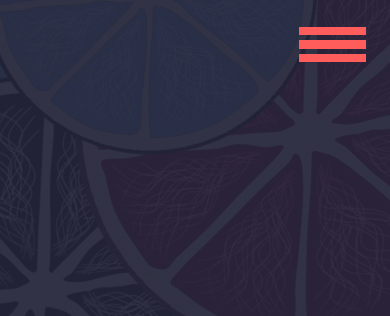
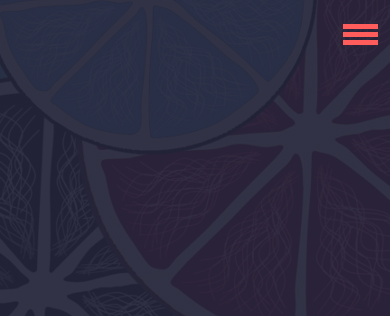
Before and after one commit to pomelodev/web-personal, a website: page index.html in a window 390 px wide. Shown: the top 316 px of the page. Drawn offline with nearby package versions, Linux system fonts and the light colour scheme.

Commit message:
Header fixed y Header Mobile

```diff
--- a/index.css
+++ b/index.css
@@ -11,6 +11,10 @@ section{
 
 h1{
     font-family: 'Open Sans', sans-serif;
+}
+
+.section-prueba{
+    height: 100vh;
 }
 
 /*________________HEADER_________________*/
@@ -27,6 +31,14 @@ header{
 .header-logo{
     width: 12%;
     visibility: hidden;
+}
+
+.header-fixed{
+    position: fixed;
+}
+
+.header-logo-fixed{
+    visibility: visible;
 }
 
 nav{
@@ -50,6 +62,10 @@ nav{
     background-color: white;
     padding: 3.5vh 1%;
     color: rgb(28,30,55);
+}
+
+.header-mobile{
+    display: none;
 }
 
 
@@ -95,8 +111,24 @@ nav{
 @media (max-width: 768px){
 
     /*HEADER 768*/
+    .header-logo{
+        display:none;
+    }
 
-    header, nav{
+
+    nav{
+        width: 100%;
+    }
+
+    .header-mobile{
+        display: flex;
+        justify-content: space-between;
+        width: 100%;
+    }
+
+    .header-mobile-logo{
+        width: 50%;
+        visibility: hidden;
     }
 
     .nav-elements{
@@ -106,9 +138,9 @@ nav{
         display: none;
     }
     .menu-button-part{
-        width: 8vh;
-        height: 1vh;
-        margin-top: 5px;
+        width: 35px;
+        height: 5px;
+        margin-bottom: 3px;
         background-color: #ff5c5c;
     }
 
--- a/index.html
+++ b/index.html
@@ -11,11 +11,12 @@
 </head>
 <body>
     <div class="fondo-pomelos">
-        <header>
-            <img src="img/logo_pomelo.png" class="header-logo" alt="">
+        <header id="header">
+            <img src="img/logo_pomelo.png" class="header-logo" id="header-logo" alt="Pomelo">
             <nav>
                 <ul class="nav-elements">
-                    <li class="nav-button">
+                    <li class="header-mobile nav-button">
+                        <img src="img/logo_pomelo.png" alt="" class="header-mobile-logo" id="header-mobile-logo">
                         <div class="menu-button" id="menu-button">
                             <div class="menu-button-part"></div>
                             <div class="menu-button-part"></div>
@@ -36,5 +37,7 @@
             </div>
     </section>
     </div>
+    <section class="section-prueba"></section>
+    <script src="index.js"></script>
 </body>
 </html>
--- /dev/null
+++ b/index.js
@@ -0,0 +1,30 @@
+let header = document.getElementById("header");
+let headerLogo = document.getElementById("header-logo");
+let headerMobileLogo = document.getElementById("header-mobile-logo");
+let sectionPortada = document.getElementById("section-portada");
+
+//------Posiciones------//
+
+let posSectionPortada = sectionPortada.getBoundingClientRect().bottom;
+
+
+//------Animación scroll------//
+
+window.onscroll = ()=>{
+    if (window.pageYOffset >= posSectionPortada){
+        header.classList.add("header-fixed");
+        headerLogo.classList.add("header-logo-fixed");
+        sectionPortada.style.height ="100vh";
+    }
+    if (window.pageYOffset >= posSectionPortada && window.innerWidth <= 768){
+        headerMobileLogo.style.visibility = "visible";
+    }
+    if (window.pageYOffset < posSectionPortada){
+        header.classList.remove("header-fixed");
+        headerLogo.classList.remove("header-logo-fixed");
+        sectionPortada.style.height ="90vh";
+    }
+    if (window.pageYOffset < posSectionPortada && window.innerWidth <= 768){
+        headerMobileLogo.style.visibility = "hidden";
+    }
+};
```
